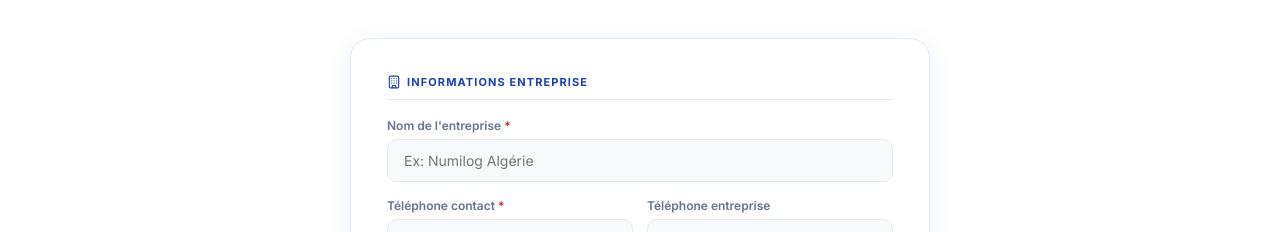
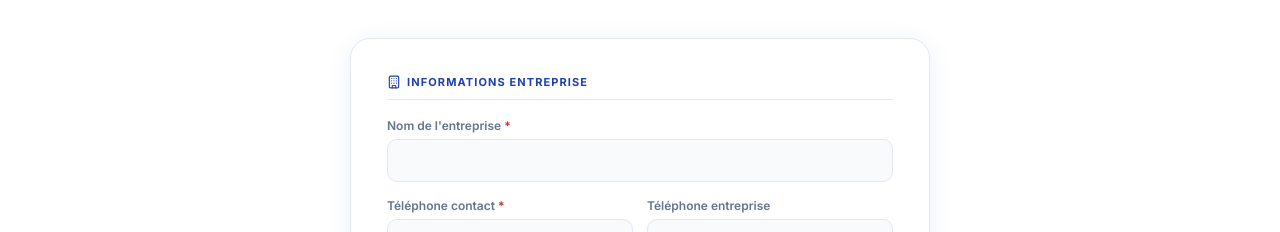
Before and after one commit to abenghoualasparrow14/optopick, a React (Vite) app in the folder optopick-frontend-light/optopick-front/: page / in a window 1280 px wide. Shown: the part 2120-2352 px from the top of the page. Built offline with nearby package versions, Linux system fonts and the light colour scheme; no server answers.

Commit message:
Suppression finale du texte d'exemple dans la Landing Page

```diff
--- a/optopick-frontend-light/optopick-front/src/pages/LandingPage.jsx
+++ b/optopick-frontend-light/optopick-front/src/pages/LandingPage.jsx
@@ -340,7 +340,7 @@ function FormSection() {
               Nom de l'entreprise <span style={{ color: C.red }}>*</span>
             </label>
             <input value={form.company_name} onChange={e => set('company_name', e.target.value)}
-              placeholder="Ex: Numilog Algérie" style={inputStyle}
+              placeholder="" style={inputStyle}
               onFocus={e => e.target.style.borderColor = C.blue}
               onBlur={e => e.target.style.borderColor = C.divider} />
           </div>
```
